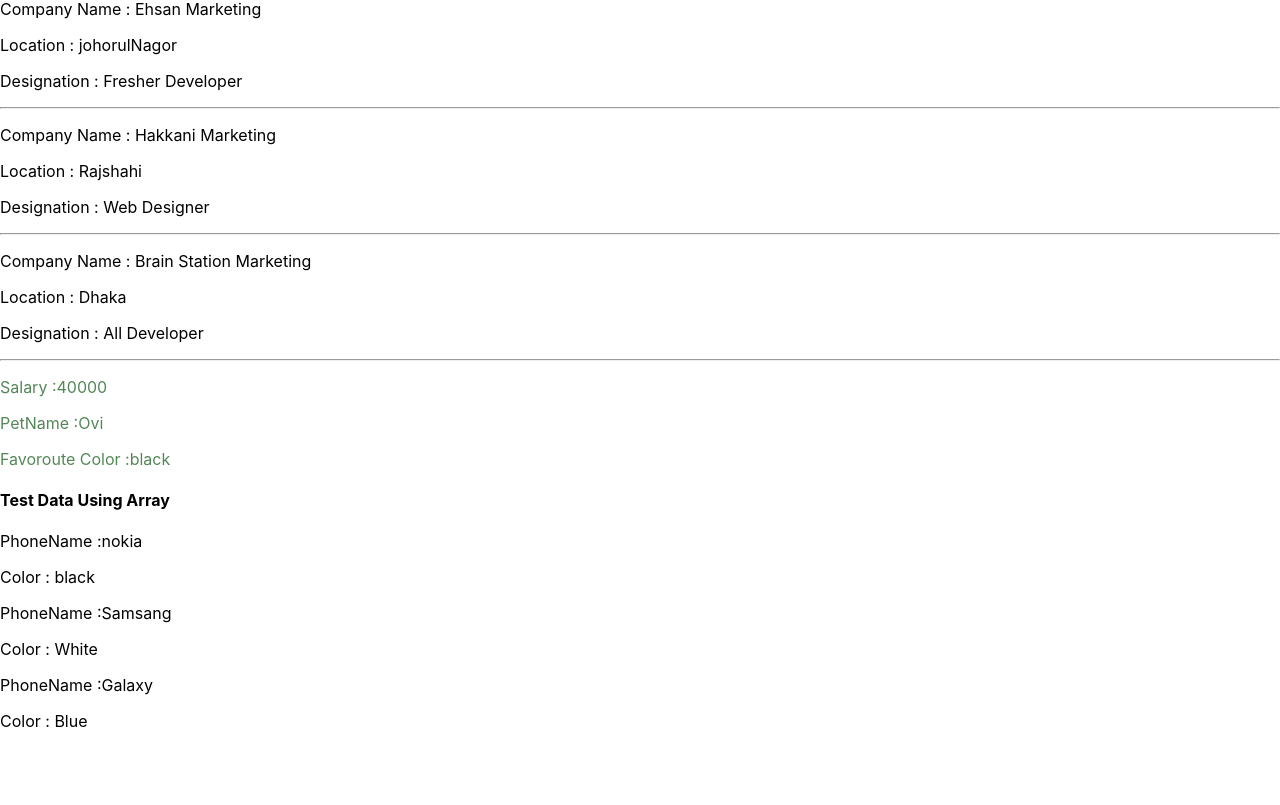
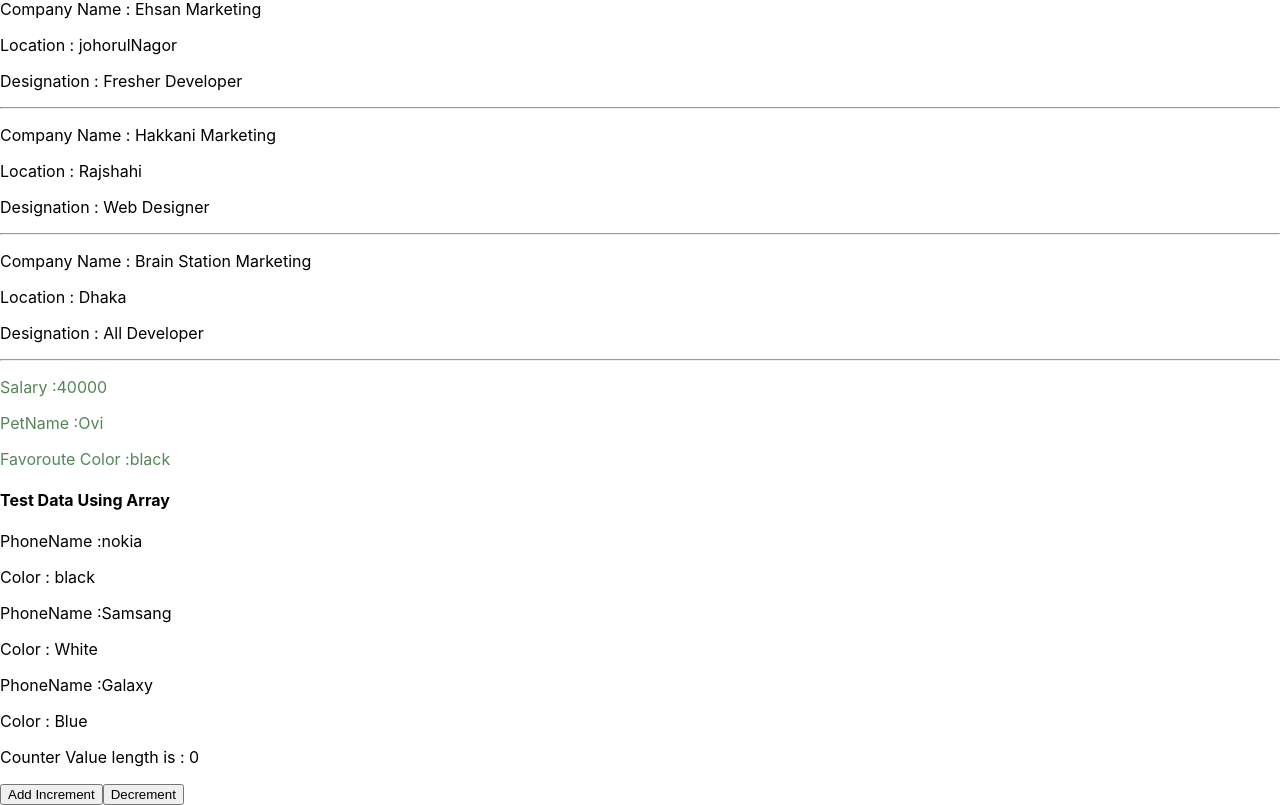
Before and after one commit to Mim-Hakkani/React-With-Fun, a React (Create React App) app: page / in a window 1280 px wide. Shown: the part 181-986 px from the top of the page. Before the commit the page ends 928 px from the top, so only its background shows below. Built offline with nearby package versions, Linux system fonts and the light colour scheme.

Commit message:
use state

```diff
--- a/src/App.js
+++ b/src/App.js
@@ -4,6 +4,7 @@
 import PersonalInfo from './Components/PersonalInfo';
 import PassOobjectDataProps from './Components/PassOobjectDataProps';
 import PassArrayDataProps from './Components/PassArrayDataProps';
+import HookCounter from './Components/ReacjHooks/HookCounter';
 
 // testing array components
 const phones =[
@@ -42,6 +43,10 @@
   <PassOobjectDataProps objectData={objectData}/>
 
   <PassArrayDataProps phones={phones} />
+
+  {/* react hook counter  */}
+
+  <HookCounter/>
  </div>
   );
 }
--- /dev/null
+++ b/src/Components/ReacjHooks/HookCounter.js
@@ -0,0 +1,14 @@
+import React, { useState } from 'react';
+
+const HookCounter = () => {
+    const [count,setCount] = useState(0)
+    return (
+        <div>
+            <p>Counter Value length is : {count}</p>
+            <button onClick={()=>setCount(count+1)}>Add Increment </button>
+            <button onClick={()=>setCount(count-1)}> Decrement </button>
+        </div>
+    );
+};
+
+export default HookCounter;
```
